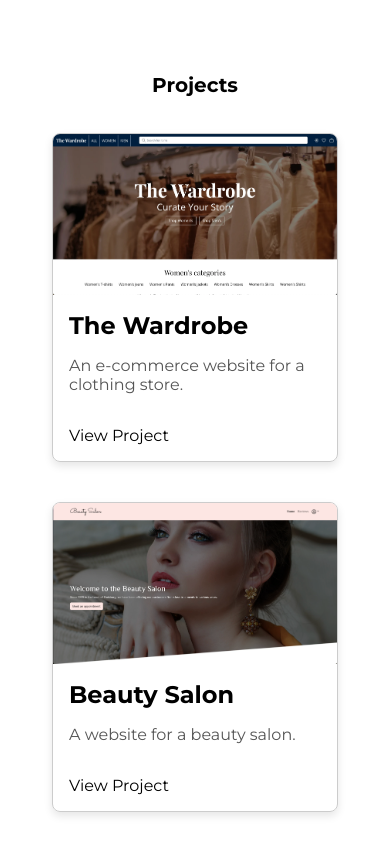
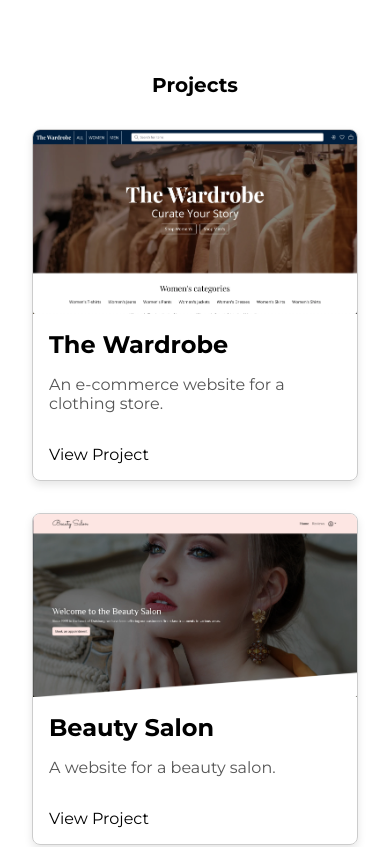
Before and after one commit to andrejcode/portfolio, a React (Vite) app: page / in a window 390 px wide. Shown: the part 820-1667 px from the top of the page. Built offline with nearby package versions, Linux system fonts and the light colour scheme.

Commit message:
Add responsive margin for project component on smaller screens

```diff
--- a/src/components/Project/Project.css
+++ b/src/components/Project/Project.css
@@ -39,3 +39,9 @@
 .project-button:hover {
   color: var(--text-hover-color);
 }
+
+@media (max-width: 768px) {
+  .project {
+    margin: 16px 0;
+  }
+}
```
